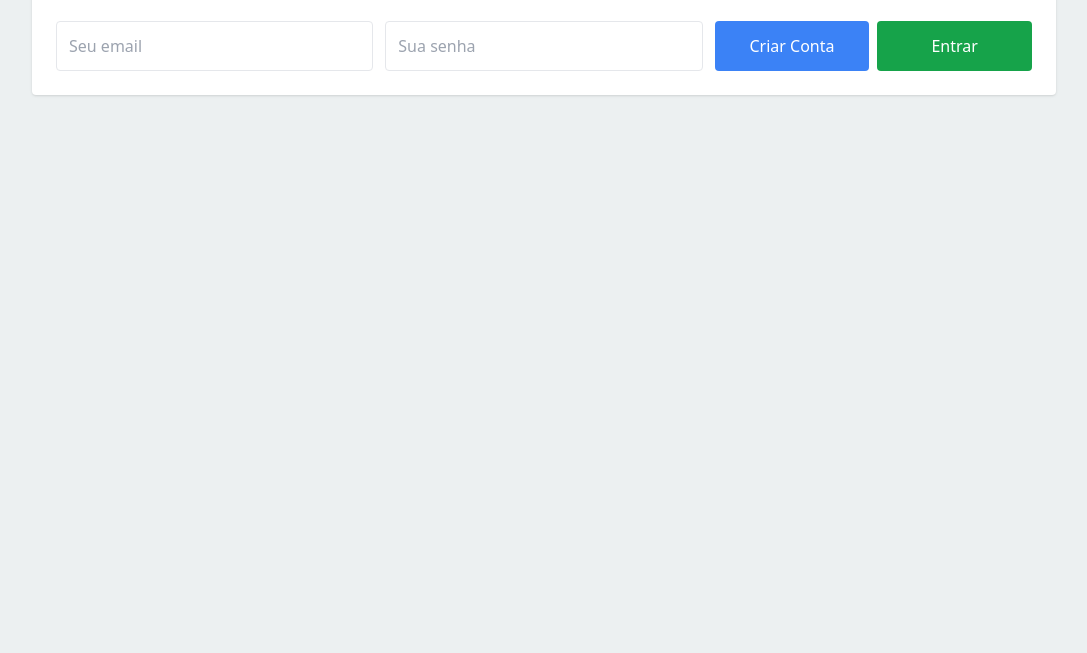
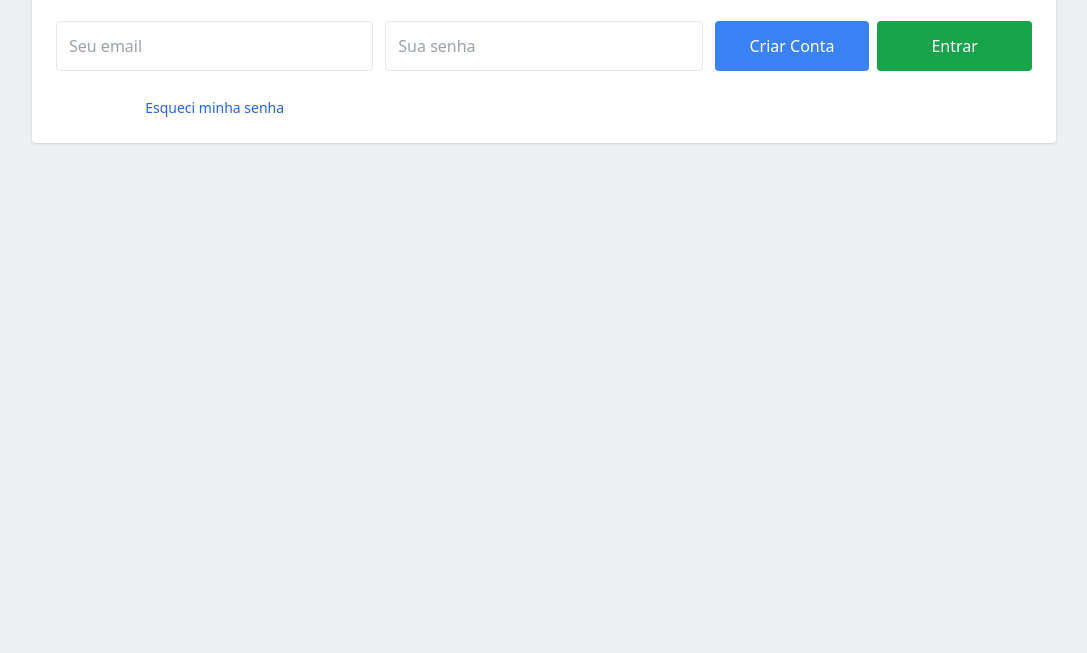
Before and after one commit to kbest007/ff-financa, a plain HTML site: page index.html in a window 1280 px wide. Shown: the part 147-800 px from the top of the page, without its empty margins (96-1183 px from the left). Drawn offline with nearby package versions, Linux system fonts and the light colour scheme.

Commit message:
Add files via upload
at botao de esquecimento de senha

```diff
--- a/index.html
+++ b/index.html
@@ -102,15 +102,22 @@
           class="bg-blue-500 text-white px-4 py-3 rounded w-full">
     Criar Conta
   </button>
+
   <button onclick="login()"
           class="bg-green-600 text-white px-4 py-3 rounded w-full">
     Entrar
   </button>
 </div>
+
+<div class="mt-3 text-center">
+  <a href="/reset-password.html"
+     class="text-blue-600 hover:underline text-sm font-medium">
+    Esqueci minha senha
+  </a>
+</div>
       </div>
     </div>
   </section>
-
   <div x-show="user && licenseExpired" x-cloak
        class="fixed inset-0 lock-screen flex items-center justify-center z-50 p-4">
     <div class="lock-card rounded-2xl p-10 max-w-md w-full text-center text-white shadow-2xl">
@@ -120,13 +127,11 @@
         Seu trial de <strong>7 dias</strong> expirou.<br>
         Para continuar usando o <strong>FF Finanças</strong>, adquira uma licença.
       </p>
-
       <div class="bg-white/10 rounded-xl p-4 mb-6 text-sm text-gray-300 text-left space-y-1">
         <p>📧 <span x-text="user?.email"></span></p>
         <p>📅 Trial iniciado em: <span x-text="trialStartFormatted()"></span></p>
         <p>⏰ Trial expirou em: <span x-text="trialExpiredFormatted()"></span></p>
       </div>
-
       <div class="space-y-3">
         <a href="mailto:cbest07@gmail.com?subject=Licença FF Finanças"
            class="block w-full bg-secondary hover:bg-orange-500 text-white font-bold py-3 rounded-xl transition-colors">
@@ -137,15 +142,12 @@
           Sair da conta
         </button>
       </div>
-
       <p class="text-xs text-gray-500 mt-6">
         Já adquiriu? Aguarde a ativação pela equipe ou entre em contato.
       </p>
     </div>
   </div>
-
   <div x-show="user && !licenseExpired" x-cloak>
-
     <header class="bg-primary text-white p-4">
       <div class="flex flex-col lg:flex-row justify-between gap-3 items-center">
         <div class="flex items-center gap-3">
@@ -164,7 +166,6 @@
                   class="bg-purple-600 hover:bg-purple-700 text-white font-bold px-4 py-2 rounded shadow flex items-center gap-1">
             👑 Painel Admin
           </button>
-
           <input type="text" placeholder="Buscar..."
                  class="px-3 py-2 rounded text-black"
                  x-model="search">
```
Lines whose indentation alone changed are shown as unchanged.
